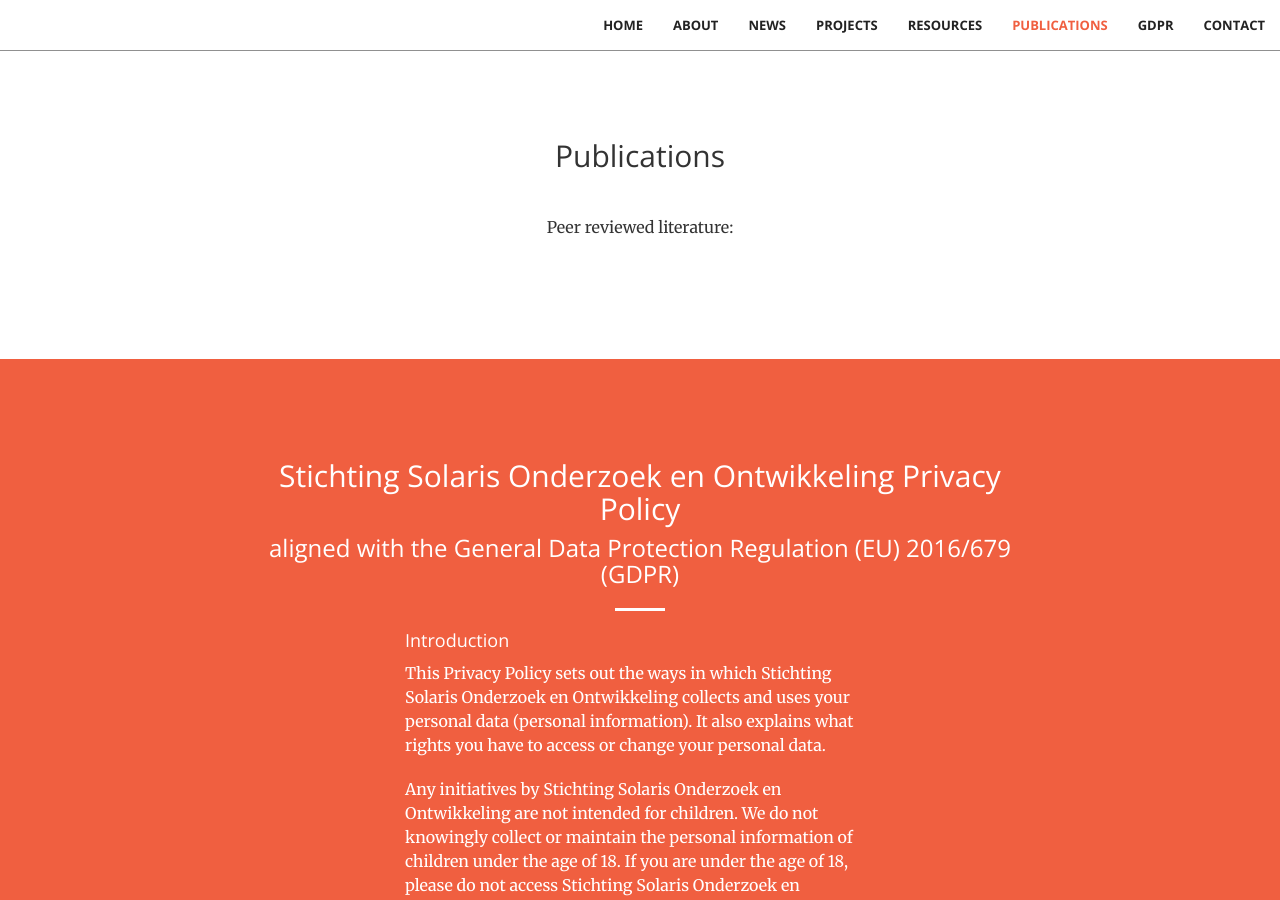
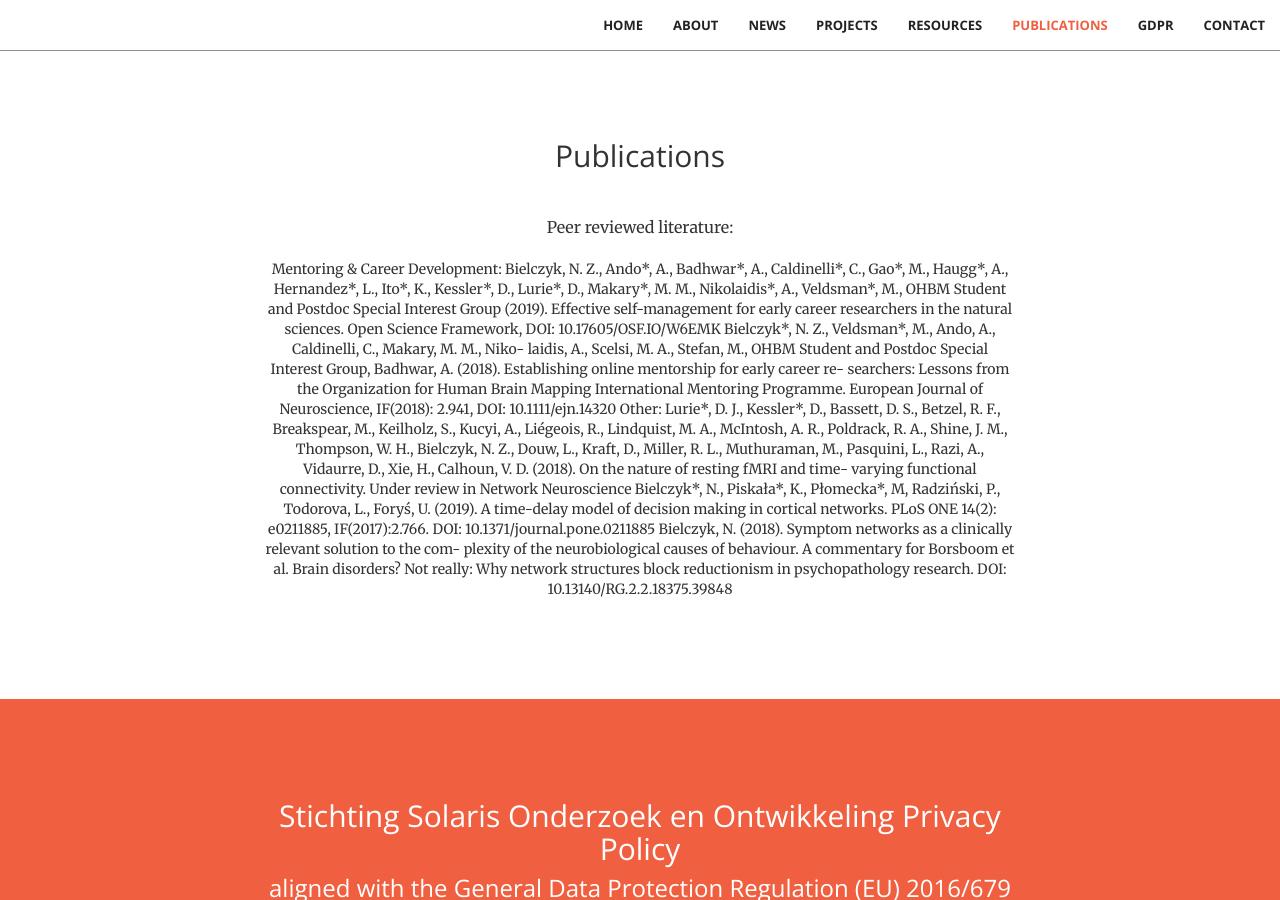
Before and after one commit to stichting-solaris/stichting-solaris.github.io, a Jekyll site: the page built from index.html, in a window 1280 px wide and 900 px high, scrolled down 3746 px. Built offline with Jekyll 4.4.1, drawn with Linux system fonts in a browser that asks for light colours.

Commit message:
Update publications.html

```diff
--- a/_includes/publications.html
+++ b/_includes/publications.html
@@ -7,6 +7,15 @@
                 <p class="text-faded">
                 <p>Peer reviewed literature:</p>
 
+                Mentoring & Career Development:
+Bielczyk, N. Z., Ando*, A., Badhwar*, A., Caldinelli*, C., Gao*, M., Haugg*, A., Hernandez*, L., Ito*, K., Kessler*, D., Lurie*, D., Makary*, M. M., Nikolaidis*, A., Veldsman*, M., OHBM Student and Postdoc Special Interest Group (2019). Effective self-management for early career researchers in the natural sciences. Open Science Framework, DOI: 10.17605/OSF.IO/W6EMK
+Bielczyk*, N. Z., Veldsman*, M., Ando, A., Caldinelli, C., Makary, M. M., Niko- laidis, A., Scelsi, M. A., Stefan, M., OHBM Student and Postdoc Special Interest Group, Badhwar, A. (2018). Establishing online mentorship for early career re- searchers: Lessons from the Organization for Human Brain Mapping International Mentoring Programme. European Journal of Neuroscience, IF(2018): 2.941, DOI: 10.1111/ejn.14320
+
+Other:
+Lurie*, D. J., Kessler*, D., Bassett, D. S., Betzel, R. F., Breakspear, M., Keilholz, S., Kucyi, A., Liégeois, R., Lindquist, M. A., McIntosh, A. R., Poldrack, R. A., Shine, J. M., Thompson, W. H., Bielczyk, N. Z., Douw, L., Kraft, D., Miller, R. L., Muthuraman, M., Pasquini, L., Razi, A., Vidaurre, D., Xie, H., Calhoun, V. D. (2018). On the nature of resting fMRI and time- varying functional connectivity. Under review in Network Neuroscience
+Bielczyk*, N., Piskała*, K., Płomecka*, M, Radziński, P., Todorova, L., Foryś, U. (2019). A time-delay model of decision making in cortical networks. PLoS ONE 14(2): e0211885, IF(2017):2.766. DOI: 10.1371/journal.pone.0211885
+Bielczyk, N. (2018). Symptom networks as a clinically relevant solution to the com- plexity of the neurobiological causes of behaviour. A commentary for Borsboom et al. Brain disorders? Not really: Why network structures block reductionism in psychopathology research. DOI: 10.13140/RG.2.2.18375.39848
+
 
             </div>
             </div>
```
